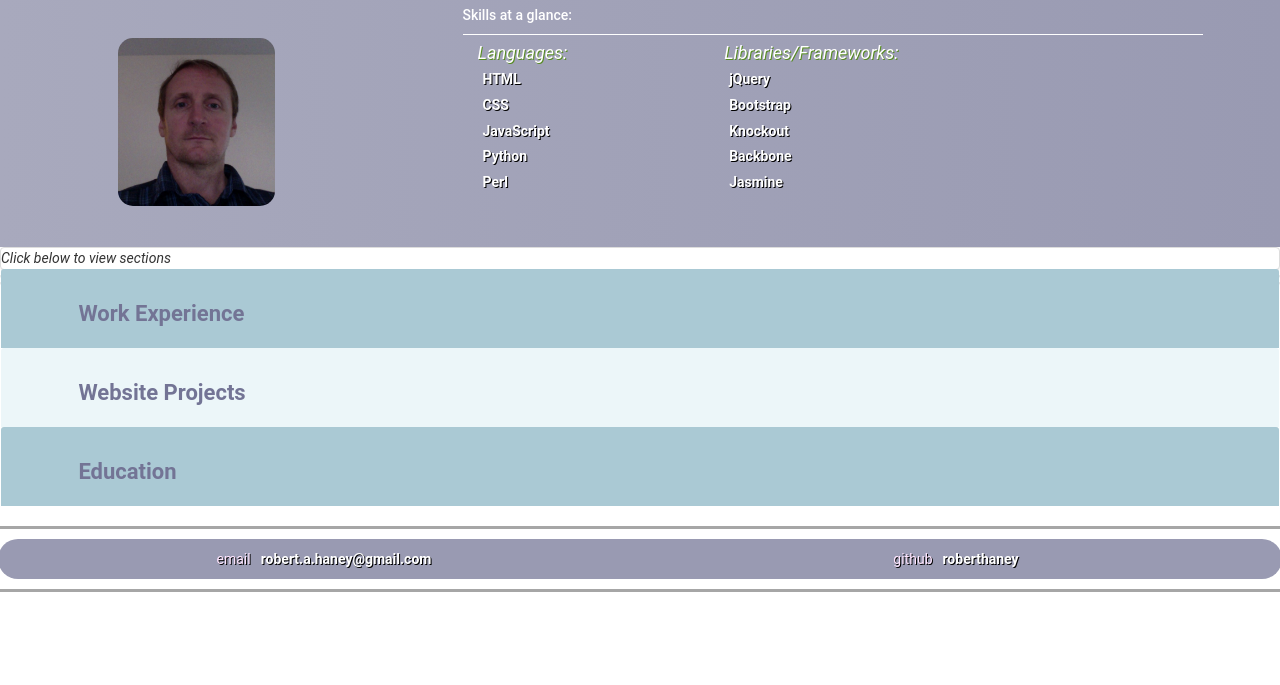
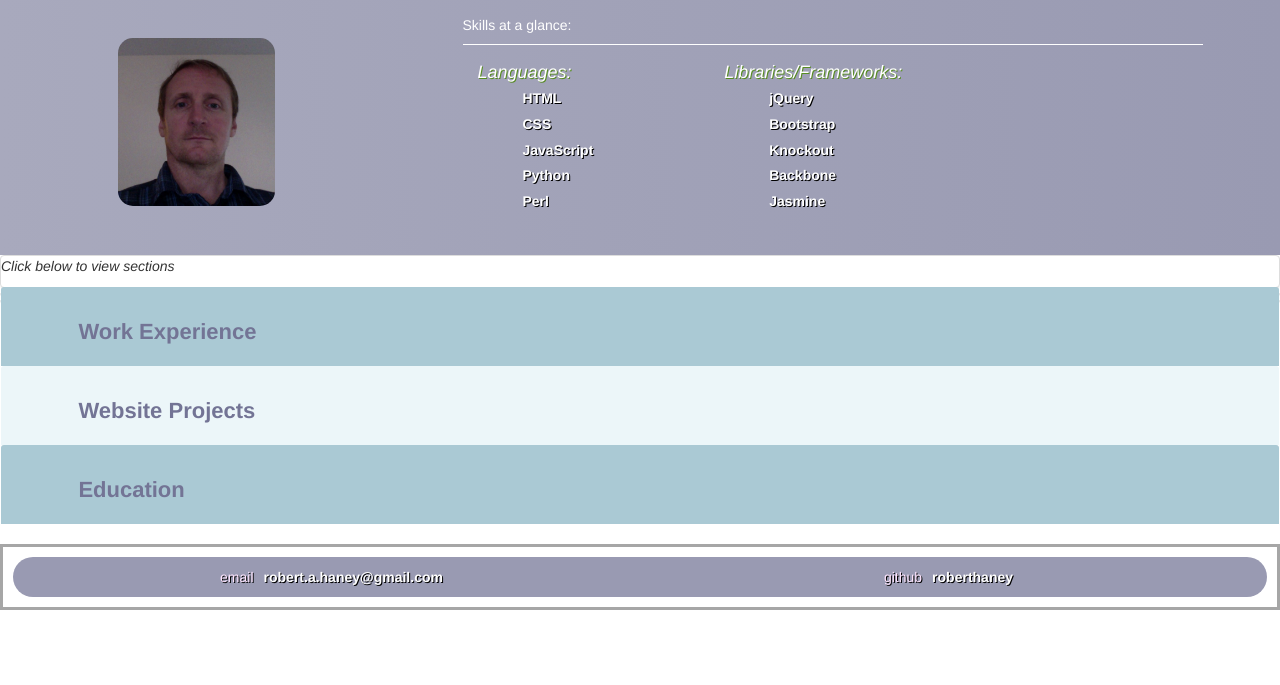
Before and after one commit to roberthaney/roberthaney.github.io, a plain HTML site: page index.html in a window 1280 px wide. Shown: the part 115-800 px from the top of the page. Drawn offline with Linux system fonts and the light colour scheme.

Commit message:
style: modified footer, removed redundant css

```diff
--- a/css/style.css
+++ b/css/style.css
@@ -1,9 +1,3 @@
-body, div, ul, li, p, h1, h2, h3, h4, h5, h6 {
-  padding:0;
-  margin:0;
-  font-family: "Roboto", sans-serif;
-}
-
 img {
   padding: 10px;
   border-radius: 25px;
@@ -17,6 +11,7 @@ img {
 
 .container {
 	width: 100%;
+  max-width: 1400px;
 }
 
 h1 {
@@ -57,12 +52,20 @@ footer {
   background-color: #white;
   padding: 10px;
   border: 3px solid #a6a6a6;
+  max-width: 1400px;
+  margin: 0 auto;
 }
 
 #footer-insert {
   background-color: #999ab2;
   padding: 10px;
+  margin-left: 0;
+  margin-right: 0;
   border-radius: 25px;
+}
+
+#footer1, #footer2 {
+  text-align: center;
 }
 
 .section-head-text {
@@ -171,10 +174,6 @@ span {
   opacity: 0.5;
 }
 
-#footer1, #footer2 {
-  text-align: center;
-}
-
 #contact1, #contact2 {
   text-align: center;
   padding-top: 5px;
--- a/index.html
+++ b/index.html
@@ -59,8 +59,8 @@
       </section>
     </div>
 
-    <footer class="row">
-      <div class="col-md-12" id="footer-insert">
+    <footer>
+      <div class="row" id="footer-insert">
         <div class="col-md-6" id="footer1"></div>
         <div class="col-md-6" id="footer2"></div>
       </div>
```
Also changed, not shown: 1 other file.
